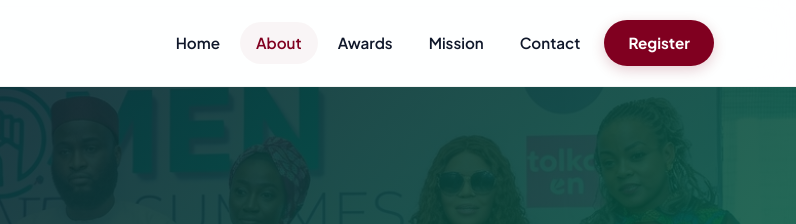
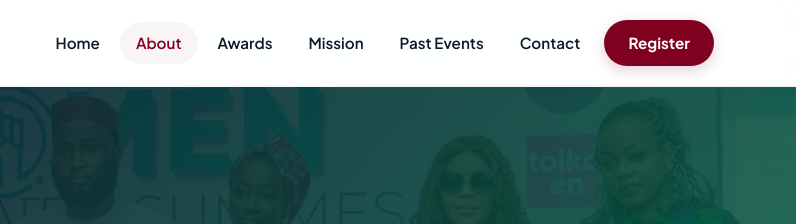
Before and after one commit to Gigx267/Women-in-Business-and-Politics-Lecture-Award-Summit-2026, a plain HTML site: page about.html in a window 1280 px wide. Shown: the top 224 px of the page, 484-1280 px from the left. Drawn offline with nearby package versions, Linux system fonts and the light colour scheme.

Commit message:
Update about.html

```diff
--- a/about.html
+++ b/about.html
@@ -541,6 +541,7 @@
           <li class="nav-item"><a href="about.html" class="nav-link active">About</a></li>
           <li class="nav-item"><a href="awards.html" class="nav-link">Awards</a></li>
           <li class="nav-item"><a href="mission.html" class="nav-link">Mission</a></li>
+           <li class="nav-item"><a href="past.html" class="nav-link">Past Events </a></li>
           <li class="nav-item"><a href="contact.html" class="nav-link">Contact</a></li>
           <li class="nav-item ms-lg-1">
             <a href="register.html" class="nav-link btn-register-nav">Register</a>
```
